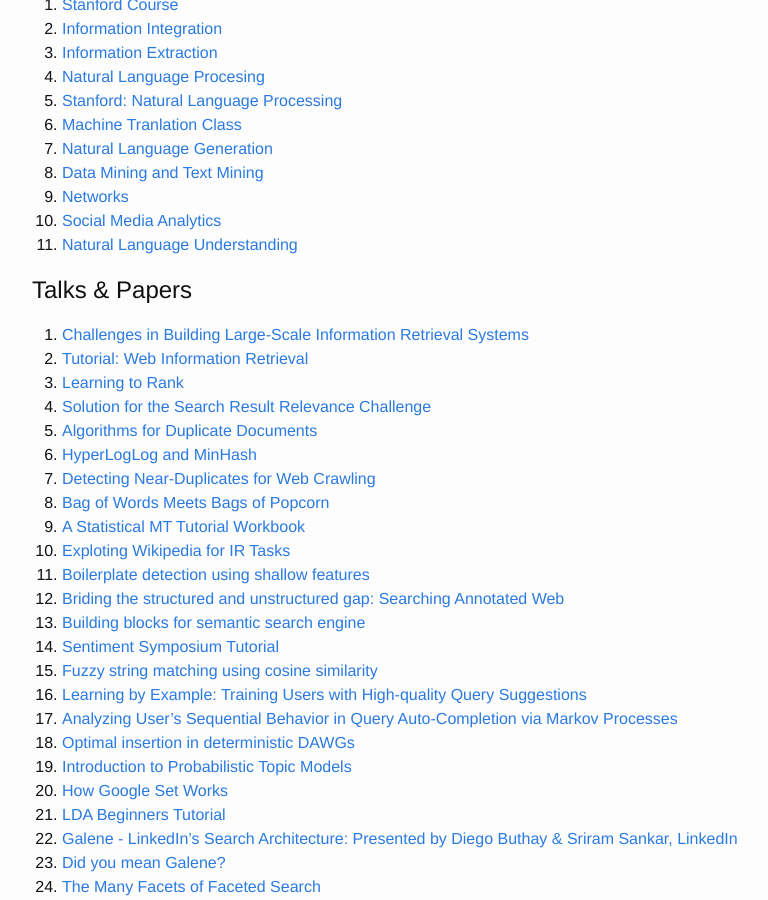
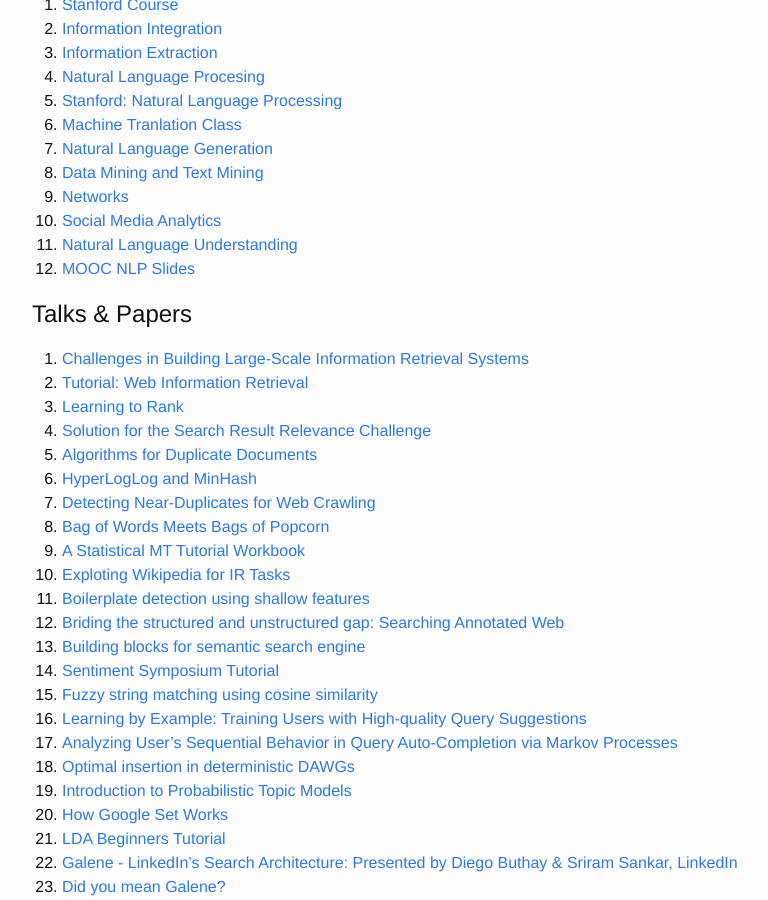
Before and after one commit to sidharthshah/sidharthshah.github.com, a Jekyll site: the page built from information-retrieval.md, in a window 1280 px wide and 900 px high, scrolled down 840 px. Shown: the whole window, without its empty margins (238-1006 px from the left). Built offline with Jekyll 4.4.1, drawn with Linux system fonts in a browser that asks for light colours.

Commit message:
added link for NLP course

```diff
--- a/information-retrieval.md
+++ b/information-retrieval.md
@@ -43,6 +43,7 @@
 9. [Networks](https://courses.cit.cornell.edu/info2040_2014fa/)
 10. [Social Media Analytics](http://www.isi.edu/~lerman/courses/csci599_2015/Syllabus-Social%20Media%20Analytics_v1.pdf)
 11. [Natural Language Understanding](http://web.stanford.edu/class/cs224u/)
+12. [MOOC NLP Slides](http://web.stanford.edu/~jurafsky/NLPCourseraSlides.html)
 
 Talks & Papers
 ==============
```
